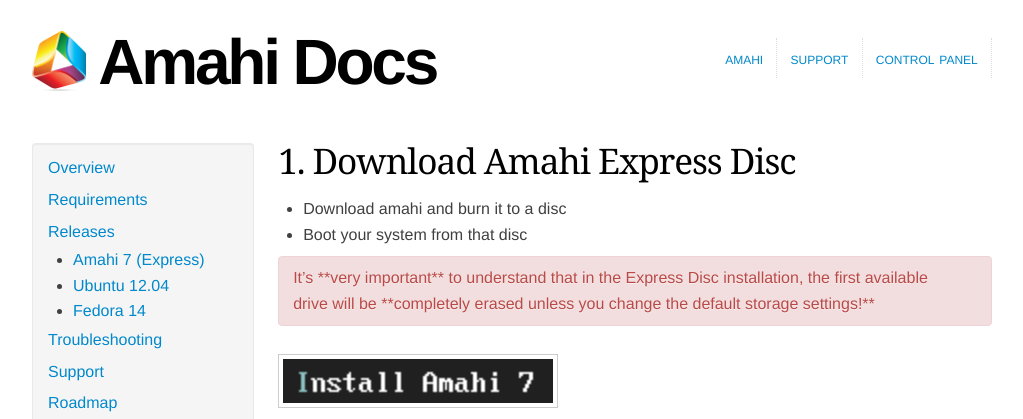
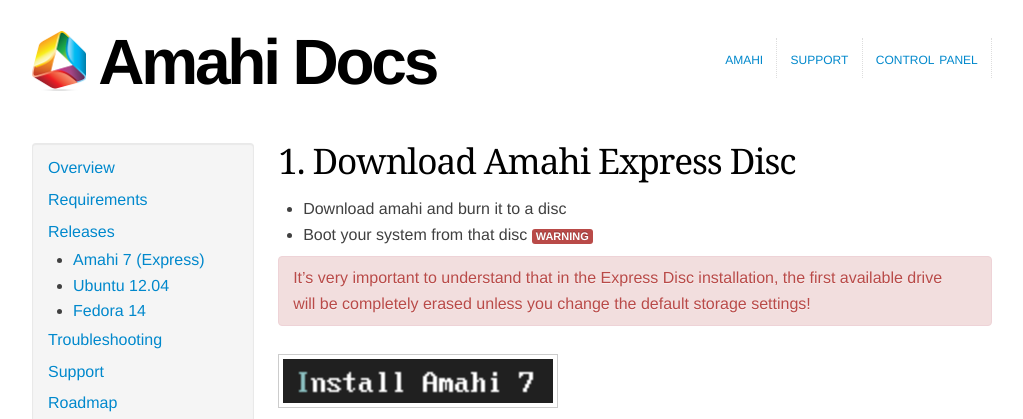
Before and after one commit to amahi/docs, a Jekyll site: the page built from amahi-7-express.md, in a window 1280 px wide. Shown: the top 419 px of the page, without its empty margins (128-1151 px from the left). Built offline with Jekyll 4.4.1, drawn with Linux system fonts in a browser that asks for light colours; nearby versions of some CDN libraries.

Commit message:
Update amahi-7-express.md

```diff
--- a/amahi-7-express.md
+++ b/amahi-7-express.md
@@ -5,8 +5,9 @@ title: Install Amahi 7 Express Disc
 # 1. Download Amahi Express Disc
 * Download amahi and burn it to a disc
 * Boot your system from that disc
+<span class="label label-important">WARNING</span>
 <div class="alert alert-error">
-It’s **very important** to understand that in the Express Disc installation, the first available drive will be **completely erased unless you change the default storage settings!**
+It’s very important to understand that in the Express Disc installation, the first available drive will be completely erased unless you change the default storage settings!
 </div>
 
   <a href="static/images/amahi-7-express/00-boot.png" class="fancybox centered"><img src="static/images/amahi-7-express/00-boot-thumb.png" alt="Boot Amahi" /></a>
```
